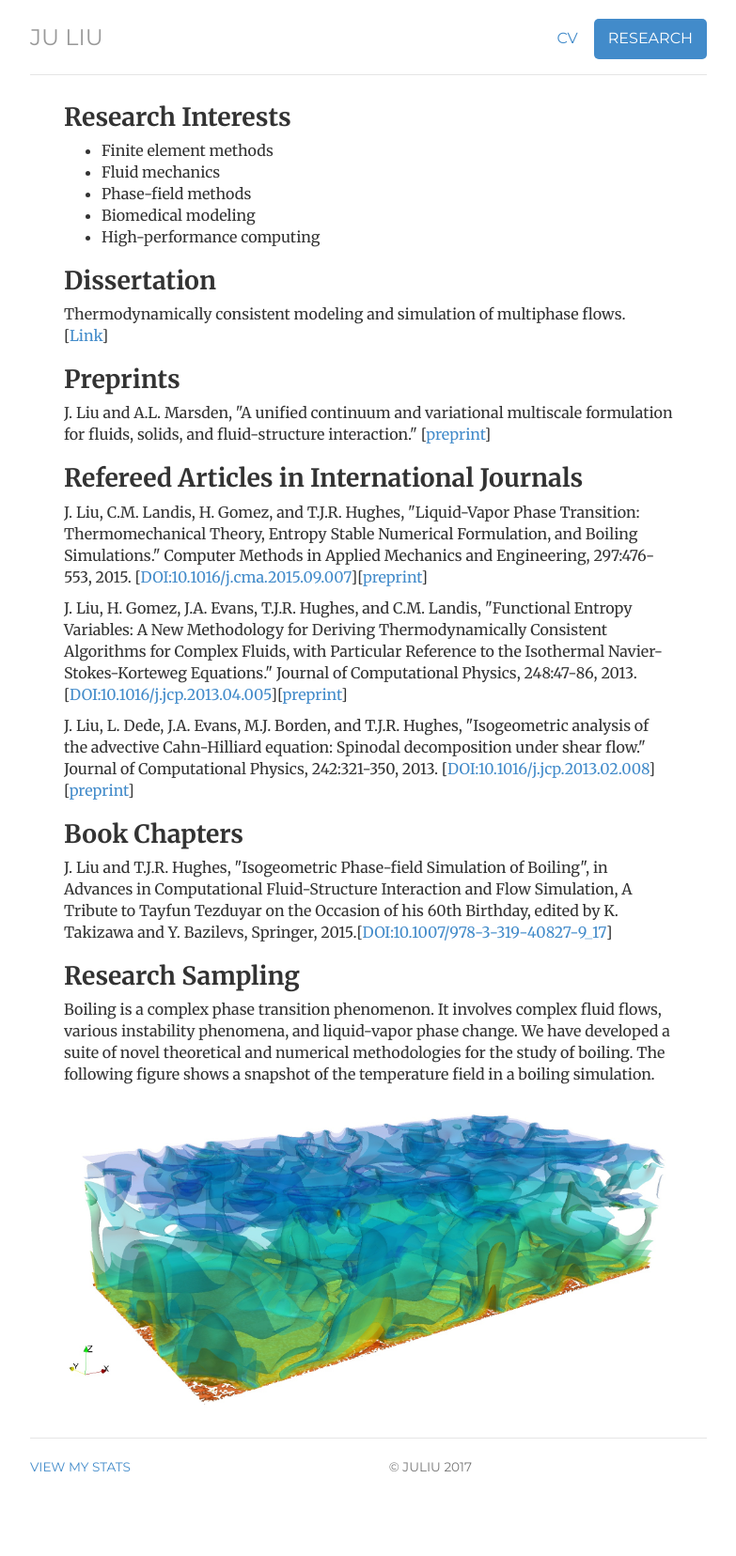
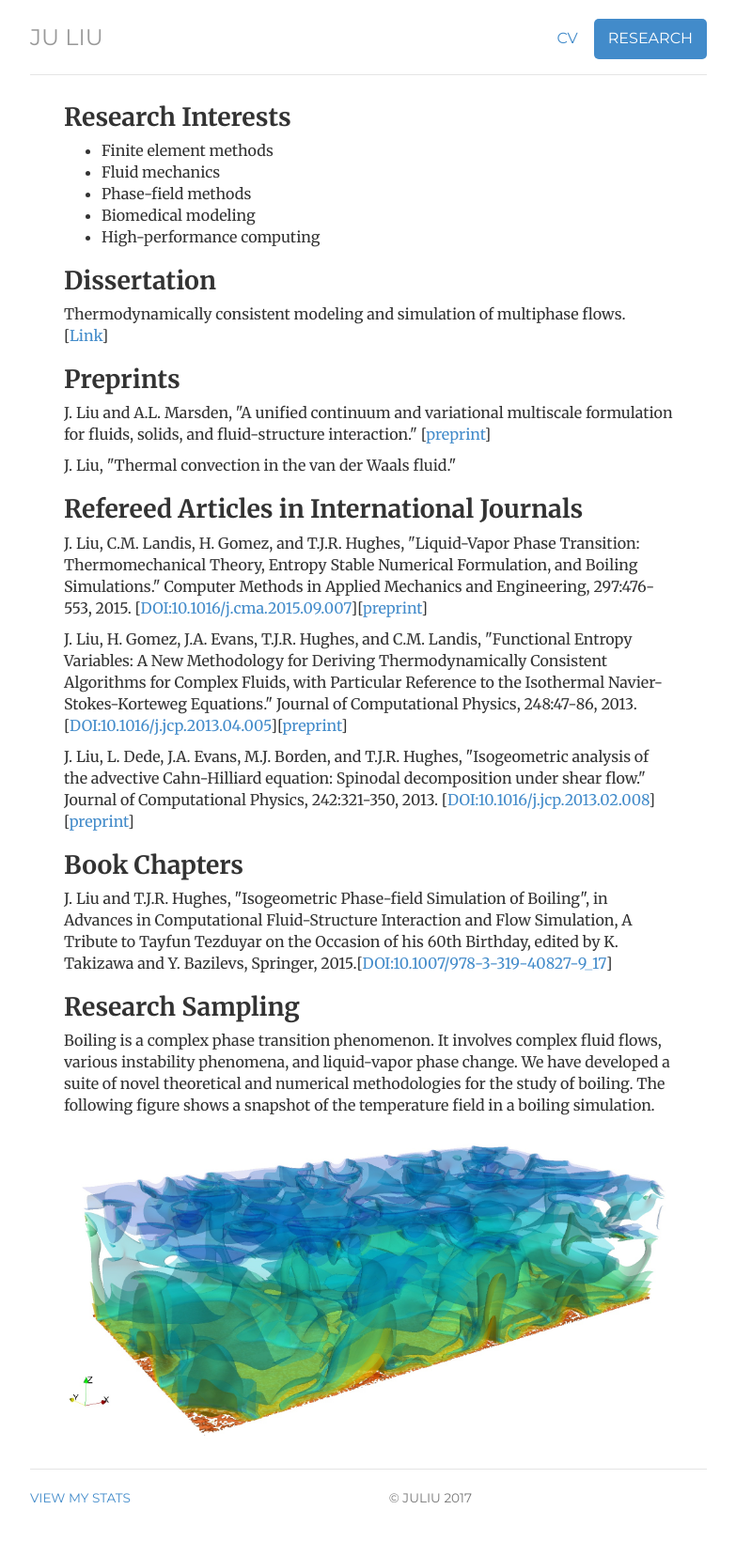
Before and after one commit to ju-liu/ju-liu.github.io, a Jekyll site: the page built from research/index.html, in a window 1280 px wide. Shown: the whole page at 94% size, without its empty margins (248-1031 px from the left). Built offline with Jekyll 4.4.1, drawn with Linux system fonts in a browser that asks for light colours; nearby versions of some CDN libraries; library files that are not in the unit come from our copies; comment, search, counter and statistics services are not loaded; before the commit the page ends 1623 px from its top, so only the background shows below that.

Commit message:
preprint one more

```diff
--- a/research/index.html
+++ b/research/index.html
@@ -23,6 +23,8 @@ description: Current Publication for Dr. Ju Liu
   <p>J. Liu and A.L. Marsden, "A unified continuum and variational multiscale
   formulation for fluids, solids, and fluid-structure interaction." [<a
     href="https://arxiv.org/abs/1711.01322">preprint</a>]</p>
+
+  <p>J. Liu, "Thermal convection in the van der Waals fluid."</p>
 
   <h2>Refereed Articles in International Journals</h2>
   <p>J. Liu, C.M. Landis, H. Gomez, and T.J.R. Hughes, "Liquid-Vapor Phase
```
